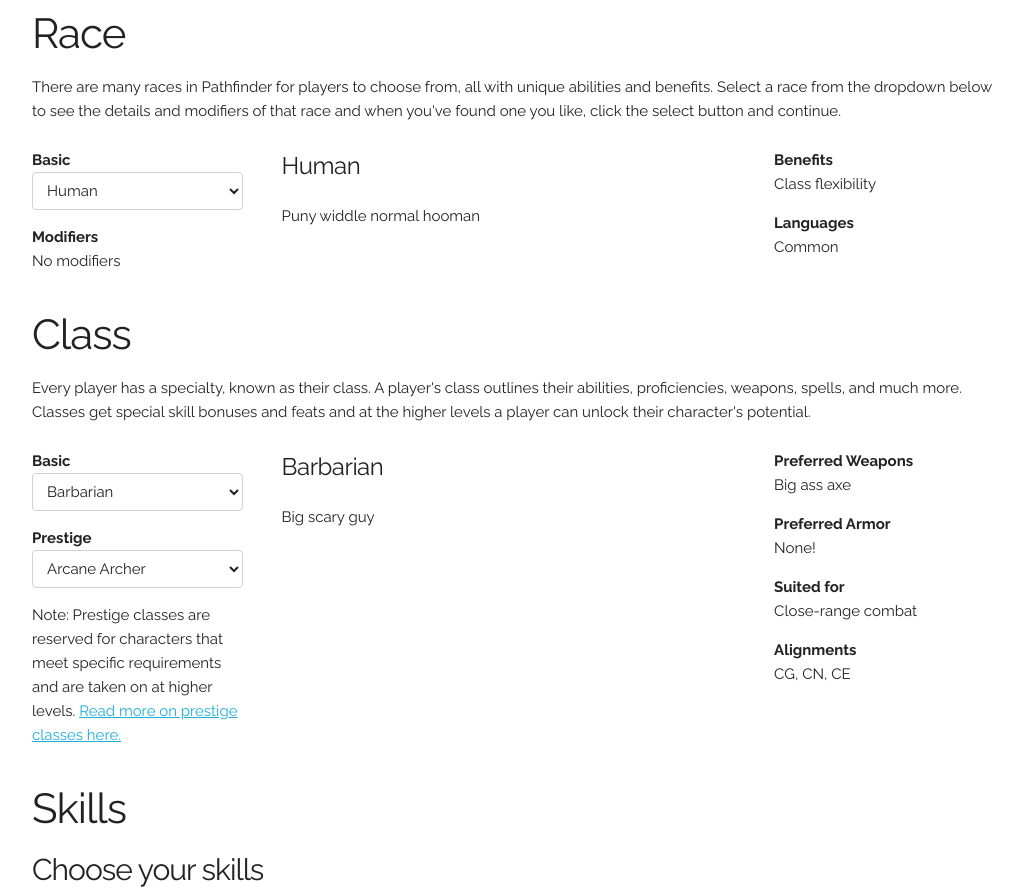
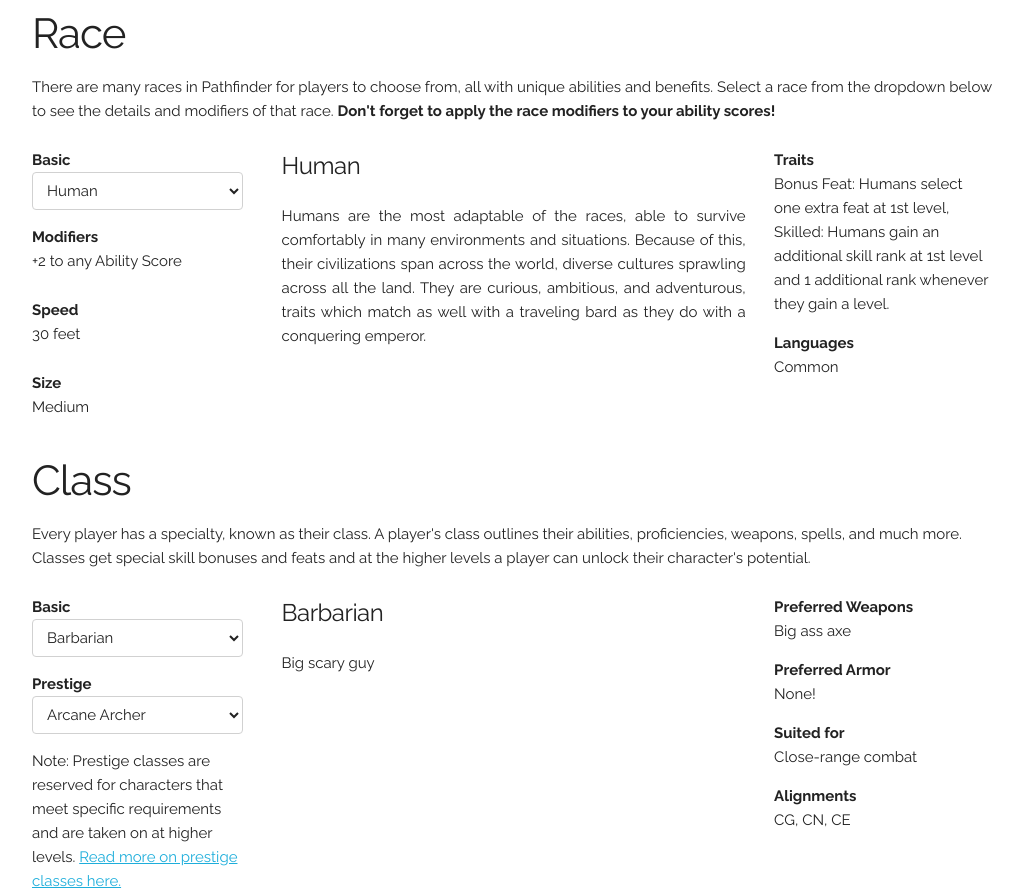
Before and after one commit to spookedram/pathfinder-cc, a plain HTML site: page src/index.html in a window 1280 px wide. Shown: the part 977-1873 px from the top of the page, without its empty margins (128-1151 px from the left). Drawn offline with Linux system fonts and the light colour scheme.

Commit message:
changed layout to race information and races.js

```diff
--- a/src/index.html
+++ b/src/index.html
@@ -121,7 +121,7 @@
 		–––––––––––––––––––––––––––––––––––––––––––––––––– -->
 		<section>
 			<h2>Race</h2>
-			<p>There are many races in Pathfinder for players to choose from, all with unique abilities and benefits. Select a race from the dropdown below to see the details and modifiers of that race and when you've found one you like, click the select button and continue.</p>
+			<p>There are many races in Pathfinder for players to choose from, all with unique abilities and benefits. Select a race from the dropdown below to see the details and modifiers of that race. <b>Don't forget to apply the race modifiers to your ability scores!</b></p>
 
 			<div class="row">
 				<!-- Tab Navigation
@@ -139,7 +139,11 @@
 						<option value="7">Half-Orc</option>
 					</select>
 					<b>Modifiers</b>
-					<p id="raceMods">raceMods</p>
+						<p id="raceMods">raceMods</p>
+					<b>Speed</b>
+						<p id="raceSpd">raceSpd</p>
+					<b>Size</b>
+						<p id="raceSize">raceSize</p>
 				</div>
 
 				<!-- Description
@@ -150,8 +154,8 @@
 						<p id="raceDesc">raceDesc</p>
 					</div>
 					<div class="four columns race-mods">
-						<b>Benefits</b>
-							<p id="raceBens">raceBens</p>
+						<b>Traits</b>
+							<p id="raceTraits">raceTraits</p>
 						<b>Languages</b>
 							<p id="raceLangs">raceLangsCommon</p>
 					</div>
--- a/src/js/races.js
+++ b/src/js/races.js
@@ -1,17 +1,14 @@
 var races = [
     {
         "name":"Human",
-        "height_ft": 6,
-        "height_in": 0,
-        "weight": 200,
-        "desc": "Puny widdle normal hooman",
-        "str": 0,
-        "dex": 0,
-        "con": 0,
-        "int": 0,
-        "wis": 0,
-        "cha": 0,
-        "benefits": "Class flexibility",
+        "height_ft": 5,
+        "height_in": 10,
+        "weight": 190,
+        "mods": "+2 to any Ability Score",
+        "spd": 30,
+        "size": "Medium",
+        "desc": "Humans are the most adaptable of the races, able to survive comfortably in many environments and situations. Because of this, their civilizations span across the world, diverse cultures sprawling across all the land. They are curious, ambitious, and adventurous, traits which match as well with a traveling bard as they do with a conquering emperor.",
+        "traits": "Bonus Feat: Humans select one extra feat at 1st level, Skilled: Humans gain an additional skill rank at 1st level and 1 additional rank whenever they gain a level.",
         "lang": "Common"
     },
     {
@@ -19,14 +16,11 @@ var races = [
         "height_ft": 6,
         "height_in": 5,
         "weight": 140,
+        "mods": "+2 to any Ability Score",
+        "spd": 30,
+        "size": "Medium",
         "desc": "tall gangly guys",
-        "str": 0,
-        "dex": 1,
-        "con": -1,
-        "int": 0,
-        "wis": 1,
-        "cha": 0,
-        "benefits": "Darkvision: See up to 60ft in darkness",
+        "traits": "Darkvision: See up to 60ft in darkness",
         "lang": "Common, Elvish"
     },
     {
@@ -34,44 +28,35 @@ var races = [
         "height_ft": 6,
         "height_in": 0,
         "weight": 200,
+        "mods": "+2 to any Ability Score",
+        "spd": 30,
+        "size": "Medium",
         "desc": "Puny widdle normal hooman",
-        "str": 0,
-        "dex": 0,
-        "con": 0,
-        "int": 0,
-        "wis": 0,
-        "cha": 0,
-        "benefits": "Class flexibility",
+        "traits": "Class flexibility",
         "lang": "Common"
     },
     {
         "name":"Dwarf",
-        "height_ft": 6,
+        "height_ft": 4,
         "height_in": 0,
-        "weight": 200,
-        "desc": "Puny widdle normal hooman",
-        "str": 0,
-        "dex": 0,
-        "con": 0,
-        "int": 0,
-        "wis": 0,
-        "cha": 0,
-        "benefits": "Class flexibility",
-        "lang": "Common"
+        "weight": 260,
+        "mods": "+2 to any Ability Score",
+        "spd": 30,
+        "size": "Medium",
+        "desc": "Dwarves are short, stocky, hairy, powerful beings known for their affinity for mining and craftsmanship. They're formidable fighters who prefer living in high mountain cities and deep caverns, carving their buildings from the rock itself. Dwarves are steadfast, stubborn, and conservative creatures, loyal to the end.",
+        "traits": "Darkvision, Hardy",
+        "lang": "Common, Dwarven"
     },
     {
         "name":"Gnome",
         "height_ft": 6,
         "height_in": 0,
         "weight": 200,
+        "mods": "+2 to any Ability Score",
+        "spd": 30,
+        "size": "Medium",
         "desc": "Puny widdle normal hooman",
-        "str": 0,
-        "dex": 0,
-        "con": 0,
-        "int": 0,
-        "wis": 0,
-        "cha": 0,
-        "benefits": "Class flexibility",
+        "traits": "Class flexibility",
         "lang": "Common"
     },
     {
@@ -79,14 +64,11 @@ var races = [
         "height_ft": 6,
         "height_in": 0,
         "weight": 200,
+        "mods": "+2 to any Ability Score",
+        "spd": 30,
+        "size": "Medium",
         "desc": "Puny widdle normal hooman",
-        "str": 0,
-        "dex": 0,
-        "con": 0,
-        "int": 0,
-        "wis": 0,
-        "cha": 0,
-        "benefits": "Class flexibility",
+        "traits": "Class flexibility",
         "lang": "Common"
     },
     {
@@ -94,14 +76,11 @@ var races = [
         "height_ft": 6,
         "height_in": 0,
         "weight": 200,
+        "mods": "+2 to any Ability Score",
+        "spd": 30,
+        "size": "Medium",
         "desc": "Puny widdle normal hooman",
-        "str": 0,
-        "dex": 0,
-        "con": 0,
-        "int": 0,
-        "wis": 0,
-        "cha": 0,
-        "benefits": "Class flexibility",
+        "traits": "Class flexibility",
         "lang": "Common"
     },
     {
@@ -109,14 +88,11 @@ var races = [
         "height_ft": 6,
         "height_in": 0,
         "weight": 200,
+        "mods": "+2 to any Ability Score",
+        "spd": 30,
+        "size": "Medium",
         "desc": "Puny widdle normal hooman",
-        "str": 0,
-        "dex": 0,
-        "con": 0,
-        "int": 0,
-        "wis": 0,
-        "cha": 0,
-        "benefits": "Class flexibility",
+        "traits": "Class flexibility",
         "lang": "Common"
     }
 ];
--- a/src/js/script.js
+++ b/src/js/script.js
@@ -45,17 +45,17 @@ function setRace(idx) {
   var race = races[idx];
 
   $("#raceName").text(race.name);
+  $("#raceMods").text(race.mods);
+  $("#raceSpd").text(race.spd + " feet");
+  $("#raceSize").text(race.size);
   $("#raceDesc").text(race.desc);
-  $("#raceBens").text(race.benefits);
+  $("#raceTraits").text(race.traits);
   $("#raceLangs").text(race.lang);
+
 
   $("input[name=height_feet]").val(race.height_ft);
   $("input[name=height_inches]").val(race.height_in);
   $("input[name=weight]").val(race.weight);
-
-  if(!race.mods) {
-    $("#raceMods").text("No modifiers");
-  }
 }
 
 //Race controller
```
